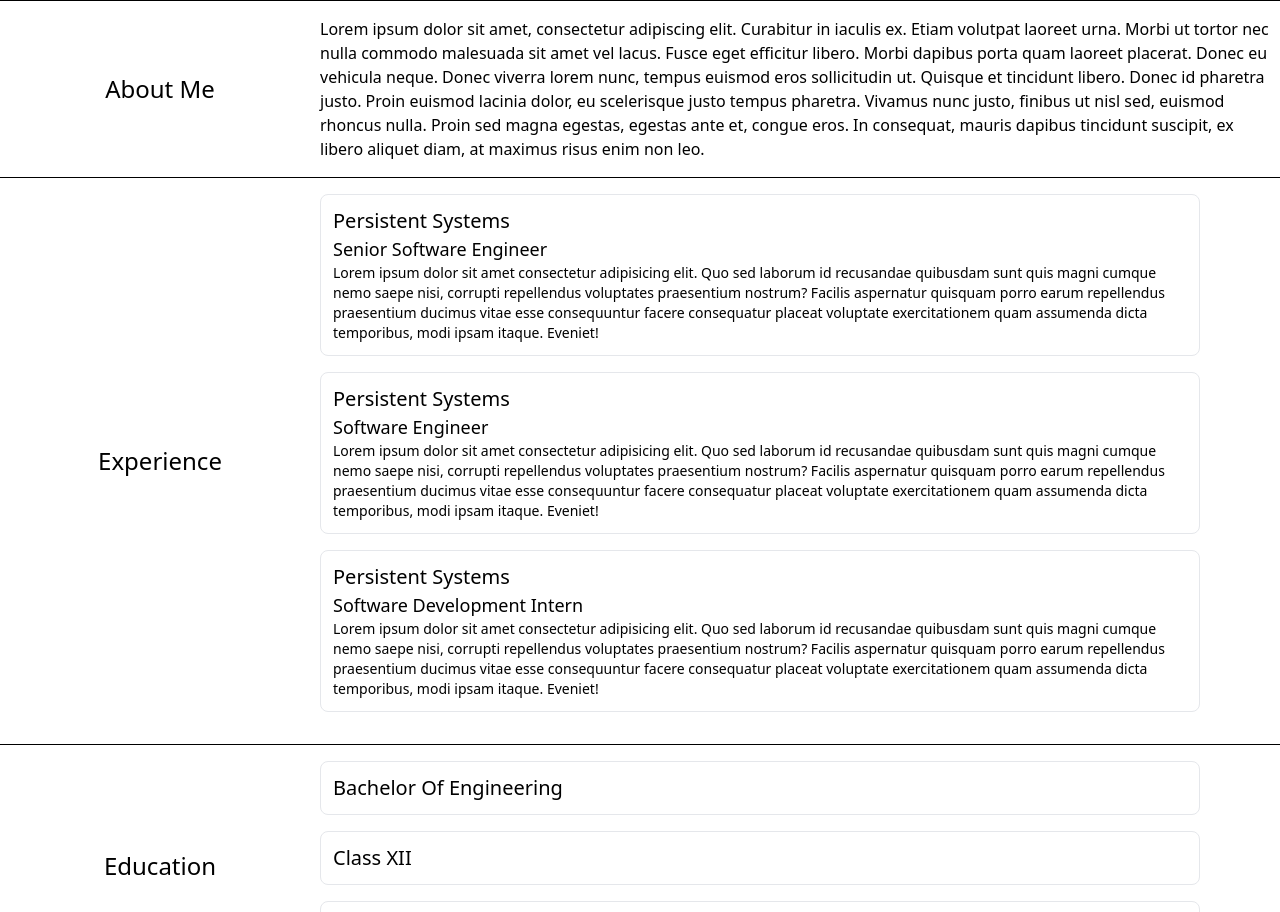
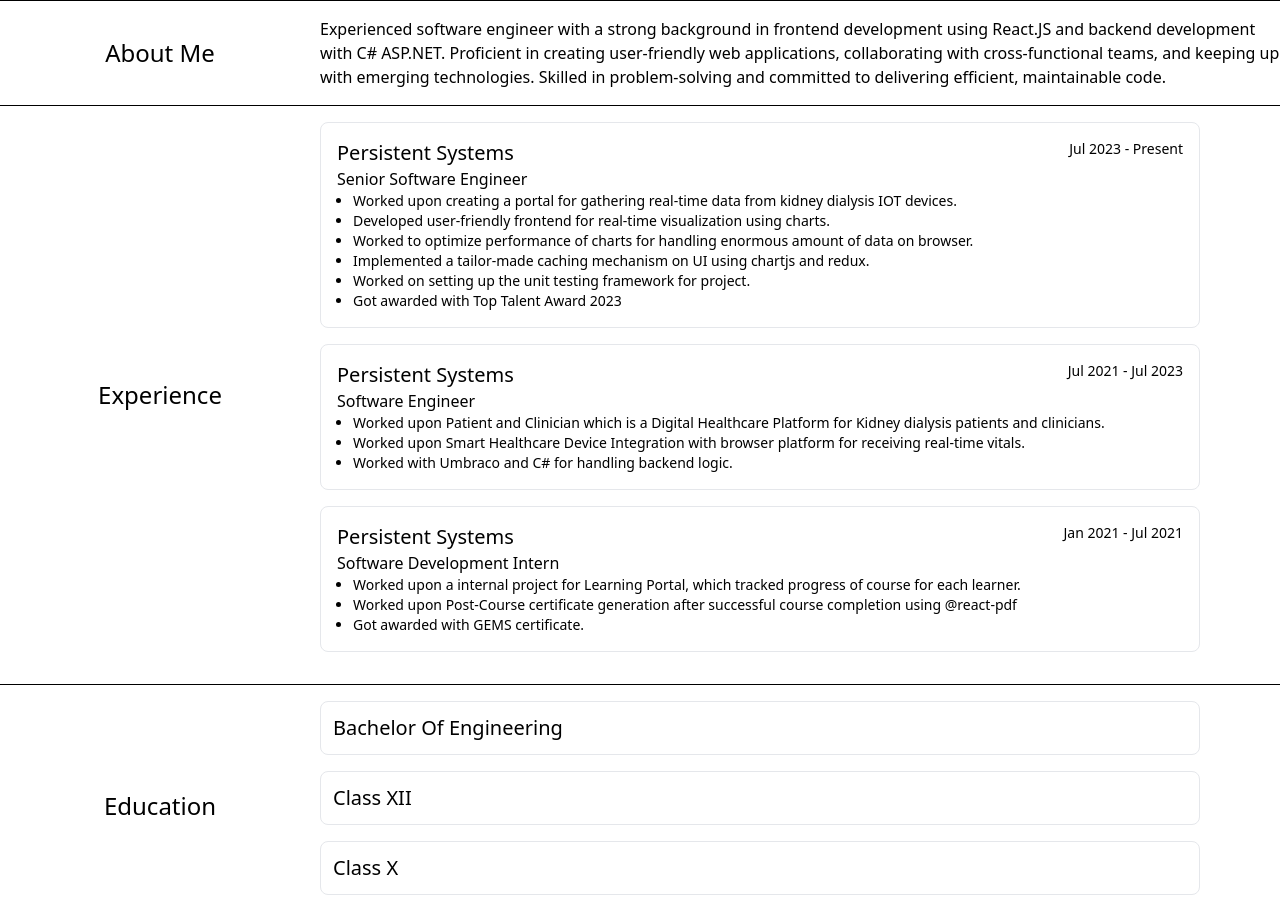
Before and after one commit to gopal-panigrahi/gopal-panigrahi.github.io, a Gatsby site: page / in a window 1280 px wide. Shown: the part 800-1712 px from the top of the page. Built offline with nearby package versions, Linux system fonts and the light colour scheme; Gatsby itself is replaced by a stand-in of ours.

Commit message:
adding content

```diff
--- a/src/components/About/About.tsx
+++ b/src/components/About/About.tsx
@@ -5,16 +5,12 @@ function About() {
     <div id="about" className="flex items-center border-t border-black py-4">
       <h1 className="w-1/4 text-center text-2xl">About Me</h1>
       <p className="flex-1">
-        Lorem ipsum dolor sit amet, consectetur adipiscing elit. Curabitur in
-        iaculis ex. Etiam volutpat laoreet urna. Morbi ut tortor nec nulla
-        commodo malesuada sit amet vel lacus. Fusce eget efficitur libero. Morbi
-        dapibus porta quam laoreet placerat. Donec eu vehicula neque. Donec
-        viverra lorem nunc, tempus euismod eros sollicitudin ut. Quisque et
-        tincidunt libero. Donec id pharetra justo. Proin euismod lacinia dolor,
-        eu scelerisque justo tempus pharetra. Vivamus nunc justo, finibus ut
-        nisl sed, euismod rhoncus nulla. Proin sed magna egestas, egestas ante
-        et, congue eros. In consequat, mauris dapibus tincidunt suscipit, ex
-        libero aliquet diam, at maximus risus enim non leo.
+        Experienced software engineer with a strong background in frontend
+        development using React.JS and backend development with C# ASP.NET.
+        Proficient in creating user-friendly web applications, collaborating
+        with cross-functional teams, and keeping up with emerging technologies.
+        Skilled in problem-solving and committed to delivering efficient,
+        maintainable code.
       </p>
     </div>
   );
--- a/src/components/Experience/Experience.tsx
+++ b/src/components/Experience/Experience.tsx
@@ -8,43 +8,75 @@ function Experience() {
     >
       <h1 className="w-1/4 text-center text-2xl">Experience</h1>
       <div className="flex-1 py-4">
-        <div className="mb-4 w-11/12 rounded-lg border p-3">
-          <h3 className="text-xl font-medium">Persistent Systems</h3>
-          <h5 className="text-lg">Senior Software Engineer</h5>
-          <p className="text-sm">
-            Lorem ipsum dolor sit amet consectetur adipisicing elit. Quo sed
-            laborum id recusandae quibusdam sunt quis magni cumque nemo saepe
-            nisi, corrupti repellendus voluptates praesentium nostrum? Facilis
-            aspernatur quisquam porro earum repellendus praesentium ducimus
-            vitae esse consequuntur facere consequatur placeat voluptate
-            exercitationem quam assumenda dicta temporibus, modi ipsam itaque.
-            Eveniet!
+        <div className="mb-4 w-11/12 rounded-lg border p-4">
+          <div className="flex flex-row justify-between">
+            <h3 className="text-xl font-medium">Persistent Systems</h3>
+            <h5 className="text-sm">Jul 2023 - Present</h5>
+          </div>
+          <h5 className="text-md">Senior Software Engineer</h5>
+          <p className="pl-4 text-sm">
+            <ul className="list-disc">
+              <li>
+                Worked upon creating a portal for gathering real-time data from
+                kidney dialysis IOT devices.
+              </li>
+              <li>
+                Developed user-friendly frontend for real-time visualization
+                using charts.
+              </li>
+              <li>
+                Worked to optimize performance of charts for handling enormous
+                amount of data on browser.
+              </li>
+              <li>
+                Implemented a tailor-made caching mechanism on UI using chartjs
+                and redux.
+              </li>
+              <li>
+                Worked on setting up the unit testing framework for project.
+              </li>
+              <li>Got awarded with Top Talent Award 2023</li>
+            </ul>
           </p>
         </div>
-        <div className="mb-4 w-11/12 rounded-lg border p-3">
-          <h3 className="text-xl font-medium">Persistent Systems</h3>
-          <h5 className="text-lg">Software Engineer</h5>
-          <p className="text-sm">
-            Lorem ipsum dolor sit amet consectetur adipisicing elit. Quo sed
-            laborum id recusandae quibusdam sunt quis magni cumque nemo saepe
-            nisi, corrupti repellendus voluptates praesentium nostrum? Facilis
-            aspernatur quisquam porro earum repellendus praesentium ducimus
-            vitae esse consequuntur facere consequatur placeat voluptate
-            exercitationem quam assumenda dicta temporibus, modi ipsam itaque.
-            Eveniet!
+        <div className="mb-4 w-11/12 rounded-lg border p-4">
+          <div className="flex flex-row justify-between">
+            <h3 className="text-xl font-medium">Persistent Systems</h3>
+            <h5 className="text-sm">Jul 2021 - Jul 2023</h5>
+          </div>
+          <h5 className="text-md">Software Engineer</h5>
+          <p className="pl-4 text-sm">
+            <ul className="list-disc">
+              <li>
+                Worked upon Patient and Clinician which is a Digital Healthcare
+                Platform for Kidney dialysis patients and clinicians.
+              </li>
+              <li>
+                Worked upon Smart Healthcare Device Integration with browser
+                platform for receiving real-time vitals.
+              </li>
+              <li>Worked with Umbraco and C# for handling backend logic.</li>
+            </ul>
           </p>
         </div>
-        <div className="mb-4 w-11/12 rounded-lg border p-3">
-          <h3 className="text-xl font-medium">Persistent Systems</h3>
-          <h5 className="text-lg">Software Development Intern</h5>
-          <p className="text-sm">
-            Lorem ipsum dolor sit amet consectetur adipisicing elit. Quo sed
-            laborum id recusandae quibusdam sunt quis magni cumque nemo saepe
-            nisi, corrupti repellendus voluptates praesentium nostrum? Facilis
-            aspernatur quisquam porro earum repellendus praesentium ducimus
-            vitae esse consequuntur facere consequatur placeat voluptate
-            exercitationem quam assumenda dicta temporibus, modi ipsam itaque.
-            Eveniet!
+        <div className="mb-4 w-11/12 rounded-lg border p-4">
+          <div className="flex flex-row justify-between">
+            <h3 className="text-xl font-medium">Persistent Systems</h3>
+            <h5 className="text-sm">Jan 2021 - Jul 2021</h5>
+          </div>
+          <h5 className="text-md">Software Development Intern</h5>
+          <p className="pl-4 text-sm">
+            <ul className="list-disc">
+              <li>
+                Worked upon a internal project for Learning Portal, which
+                tracked progress of course for each learner.
+              </li>
+              <li>
+                Worked upon Post-Course certificate generation after successful
+                course completion using @react-pdf
+              </li>
+              <li>Got awarded with GEMS certificate.</li>
+            </ul>
           </p>
         </div>
       </div>
```
